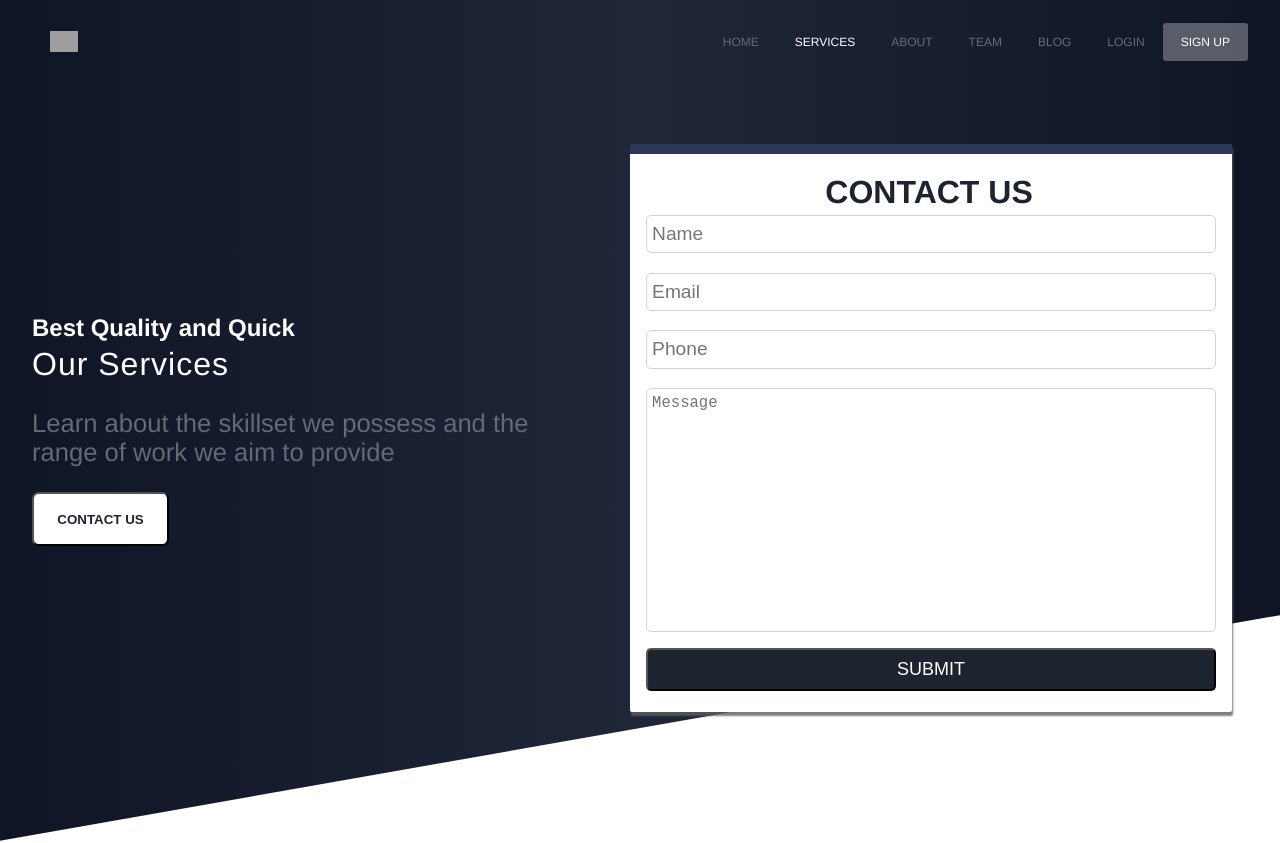
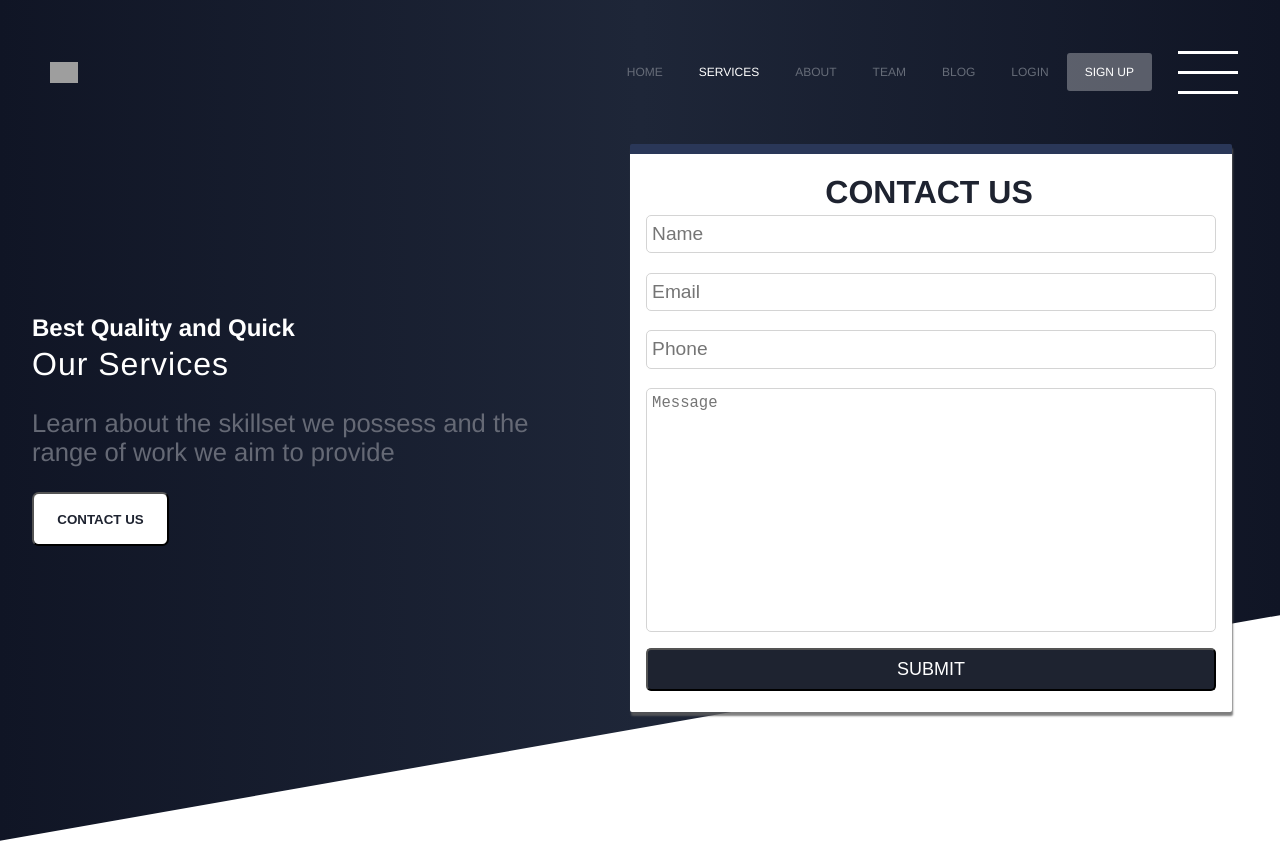
Before and after one commit to SKEPDIMI/XStack, a Vue app: page /#/services in a window 1280 px wide. Shown: the top 843 px of the page. Built offline with nearby package versions, Linux system fonts and the light colour scheme; grey boxes are pictures that could not be loaded; what ks-vue-scrollmagic would draw is missing.

Commit message:
Added sidemenu!

```diff
--- a/src/App.vue
+++ b/src/App.vue
@@ -1,17 +1,22 @@
 <template>
   <div class="app">
-    <Header/>
-    <router-view/>
+    <Sidemenu />
+    <div class="view">
+      <Header/>
+      <router-view/>
+    </div>
   </div>
 </template>
 
 <script>
 import Header from '@/components/Header';
+import Sidemenu from '@/components/Sidemenu';
 
 export default {
   name: 'App',
   components: {
     Header,
+    Sidemenu,
   },
 };
 </script>
--- a/src/assets/common.css
+++ b/src/assets/common.css
@@ -1,3 +1,22 @@
+html {box-sizing: border-box;}
+
+.view, #drawer {
+  transition: all 0.5s ease;
+}
+
+.view {
+  overflow-x: hidden;
+	position: relative;
+	right: 0;
+}
+
+.app.active-drawer .view {
+  right: 300px;
+}
+.app.active-drawer #drawer {
+  right: 0;
+}
+
 .wrapper {
   overflow: hidden;
   color: white;
@@ -123,8 +142,11 @@ h1, h2 {
   position: relative;
 }
 @media screen and (max-width: 800px) {
-  .main .container {
-    max-width: 100%;
+  .row {
+    flex-wrap: wrap;
+  }
+  .row > div {
+    min-width: 100%;
   }
   .device-container {
     flex: 0;
--- a/src/components/Header.vue
+++ b/src/components/Header.vue
@@ -13,15 +13,28 @@
 
       <router-link :to="'/login'" active-class="active">LOGIN</router-link>
       <router-link :to="'/signup'" active-class="active" class="button">SIGN UP</router-link>
+      <div v-on:click="toggleSidemenu" class="toggle" ref="toggleButton">
+        <span class="bar one" ref="burgerTop"></span>
+        <span class="bar two" ref="burgerMid"></span>
+        <span class="bar three" ref="burgerBot"></span>
+      </div>
     </div>
   </header>
 </template>
 <script>
-export default {};
+export default {
+  name: 'Header',
+  methods: {
+    toggleSidemenu(event) {
+      const app = document.querySelector('.app');
+      app.classList.toggle('active-drawer');
+    }
+  }
+};
 </script>
 <style scoped>
   header {
-    position: fixed;
+    position: absolute;
     z-index: 100;
     background-color: transparent;
     top: 0;
@@ -41,6 +54,8 @@ export default {};
   header .nav {
     float: right;
     margin: 1em 0;
+    display: inline-flex;
+    align-items: center;
   }
   header a {
     text-decoration: none;
@@ -64,6 +79,7 @@ export default {};
   header a.button:hover {
     background-color: rgba(255, 255, 255, 0.4);
   }
+  /*
   header.active {
     background-color: #1E2330;
   }
@@ -80,14 +96,37 @@ export default {};
   header.active a.button {
     color: white;
   }
+  */
+
+  header .toggle {
+    width: 10vh;
+    height: 10vh;
+    cursor: pointer;
+    z-index: 10;
+    display: flex;
+    flex-direction: column;
+    justify-content: space-around;
+    align-items: stretch;
+    margin-left: 1em;
+    padding: 10px;
+  }
+  header .toggle .bar {
+    display: block;
+    position: relative;
+    height: 3px;
+    width: 100%;
+    background: white;
+
+    transition: .2s all ease-in-out;
+  }
   @media screen and (max-width: 700px) {
-    header .nav {
+    header .nav a {
       display: none;
     }
     header.active {
       background: transparent;
     }
-    header a {
+    header a > img {
       background: #1E2330;
       padding: 10px;
       border-radius: 50%;
--- /dev/null
+++ b/src/components/Sidemenu.vue
@@ -0,0 +1,35 @@
+<template>
+  <div class="side-menu" id="drawer">
+
+  </div>
+</template>
+
+<script>
+export default {
+  name: 'Sidemenu',
+}
+</script>
+
+<style>
+.side-menu {
+  position: fixed;
+	text-align: center;
+  top: 0;
+  height: 100%;
+	width: 300px;
+  padding: 20px;
+
+  background: #1E2330;
+  color: white;
+  z-index: 100;
+  box-shadow: inset 10px 0px 15px rgba(19, 22, 31, 0.4);
+
+  /* Hide this! */
+  right: -300px;
+  transition: all 0.5s ease;
+}
+/* We need to make changes to the width of the sidemenu on devices smaller or equal than 400px */
+@media screen and (max-width: 410px) {
+
+}
+</style>
```
